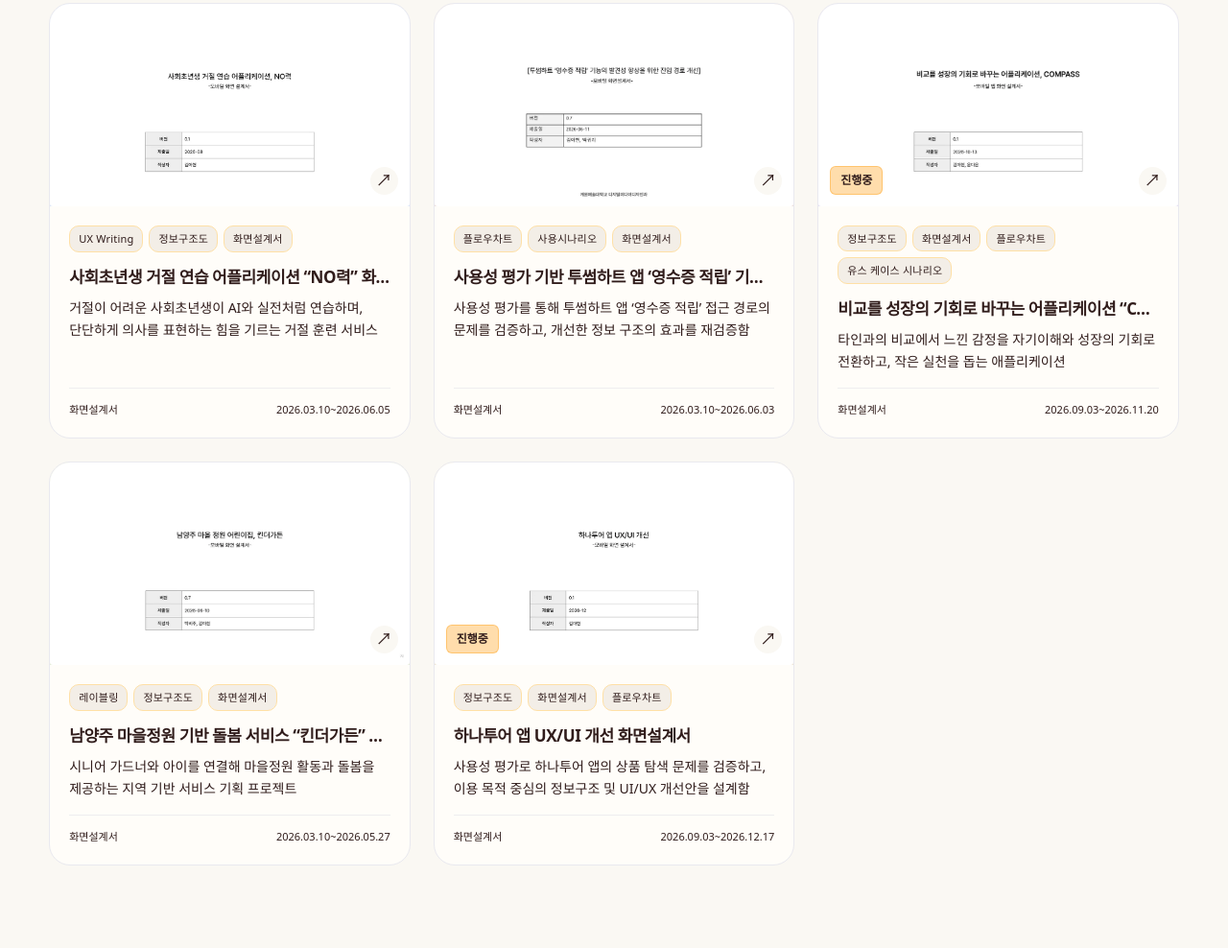
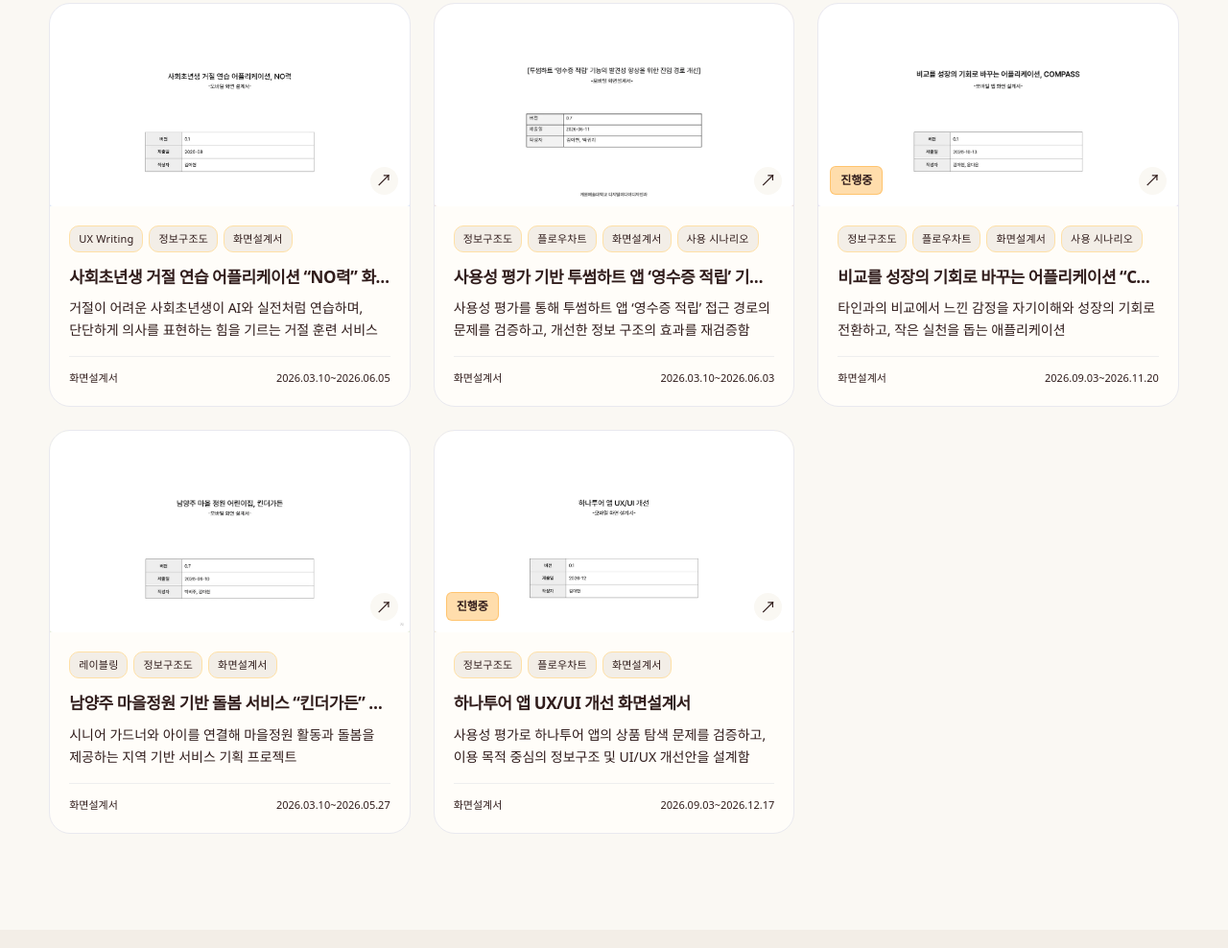
Before and after one commit to nancoolhae/portfolio, a plain HTML site: page projects.html in a window 1280 px wide. Shown: the part 1326-2314 px from the top of the page at 96% size. Drawn offline with Linux system fonts and the light colour scheme; a web font is replaced by a local one.

Commit message:
Standardize screen design card tags

```diff
--- a/data.js
+++ b/data.js
@@ -900,9 +900,10 @@ window.PORTFOLIO = {
       "role": "사용성 평가(아이트래킹) 진행, 정보 구조 및 화면설계서 작성, 벤치마킹",
       "contribution": "50%",
       "tags": [
+        "정보구조도",
         "플로우차트",
-        "사용시나리오",
-        "화면설계서"
+        "화면설계서",
+        "사용 시나리오"
       ],
       "summary": "사용성 평가를 통해 투썸하트 앱 ‘영수증 적립’ 접근 경로의 문제를 검증하고, 개선한 정보 구조의 효과를 재검증함",
       "image": "assets/covers/twosome-screen.webp",
@@ -1016,9 +1017,9 @@ window.PORTFOLIO = {
       "contribution": "25%",
       "tags": [
         "정보구조도",
+        "플로우차트",
         "화면설계서",
-        "플로우차트",
-        "유스 케이스 시나리오"
+        "사용 시나리오"
       ],
       "skills": "정보구조도 · 화면설계서 · 플로우차트 · 유스 케이스 시나리오",
       "summary": "타인과의 비교에서 느낀 감정을 자기이해와 성장의 기회로 전환하고, 작은 실천을 돕는 애플리케이션",
@@ -1191,8 +1192,8 @@ window.PORTFOLIO = {
       "contribution": "33%",
       "tags": [
         "정보구조도",
-        "화면설계서",
-        "플로우차트"
+        "플로우차트",
+        "화면설계서"
       ],
       "skills": "정보구조도 · 화면설계서 · 플로우차트",
       "summary": "사용성 평가로 하나투어 앱의 상품 탐색 문제를 검증하고, 이용 목적 중심의 정보구조 및 UI/UX 개선안을 설계함",
--- a/projects.html
+++ b/projects.html
@@ -1,5 +1,5 @@
 <!doctype html>
-<html lang="ko"><head><meta charset="utf-8"><meta name="viewport" content="width=device-width, initial-scale=1"><meta name="description" content="김아현의 전체 프로젝트를 문서 유형별로 살펴보세요."><meta name="theme-color" content="#FAF8F3"><title>잘 익은 귤 김아현</title><link rel="icon" href="assets/brand-tangerine.webp" type="image/webp"><link rel="stylesheet" href="styles.css?v=citrus-palette"><link rel="stylesheet" href="design-v2.css?v=citrus-palette"><link rel="stylesheet" href="storyboard.css?v=citrus-palette"><link rel="stylesheet" href="motion.css?v=citrus-palette"><script defer src="data.js?v=project-card-updates"></script><script defer src="projects.js?v=detail-awards"></script><script defer src="motion.js?v=contact-cards"></script><link rel="stylesheet" href="palette.css?v=document-button-grid"></head>
+<html lang="ko"><head><meta charset="utf-8"><meta name="viewport" content="width=device-width, initial-scale=1"><meta name="description" content="김아현의 전체 프로젝트를 문서 유형별로 살펴보세요."><meta name="theme-color" content="#FAF8F3"><title>잘 익은 귤 김아현</title><link rel="icon" href="assets/brand-tangerine.webp" type="image/webp"><link rel="stylesheet" href="styles.css?v=citrus-palette"><link rel="stylesheet" href="design-v2.css?v=citrus-palette"><link rel="stylesheet" href="storyboard.css?v=citrus-palette"><link rel="stylesheet" href="motion.css?v=citrus-palette"><script defer src="data.js?v=screen-tag-order"></script><script defer src="projects.js?v=detail-awards"></script><script defer src="motion.js?v=contact-cards"></script><link rel="stylesheet" href="palette.css?v=document-button-grid"></head>
 <body data-page="all-projects"><a class="skip" href="#main">본문 바로가기</a>
   <header class="header"><a class="brand" href="index.html#home" aria-label="김아현 포트폴리오 홈"><img src="assets/brand-tangerine.webp" alt="" width="32" height="32">잘 익은 귤 <b>김아현</b><span class="brand-dot"></span></a>
     <button id="menu-toggle" class="menu-toggle" aria-controls="gnb" aria-expanded="false">메뉴 <span>＋</span></button>
```
Also changed, not shown: index.html (+1 -1 lines).
